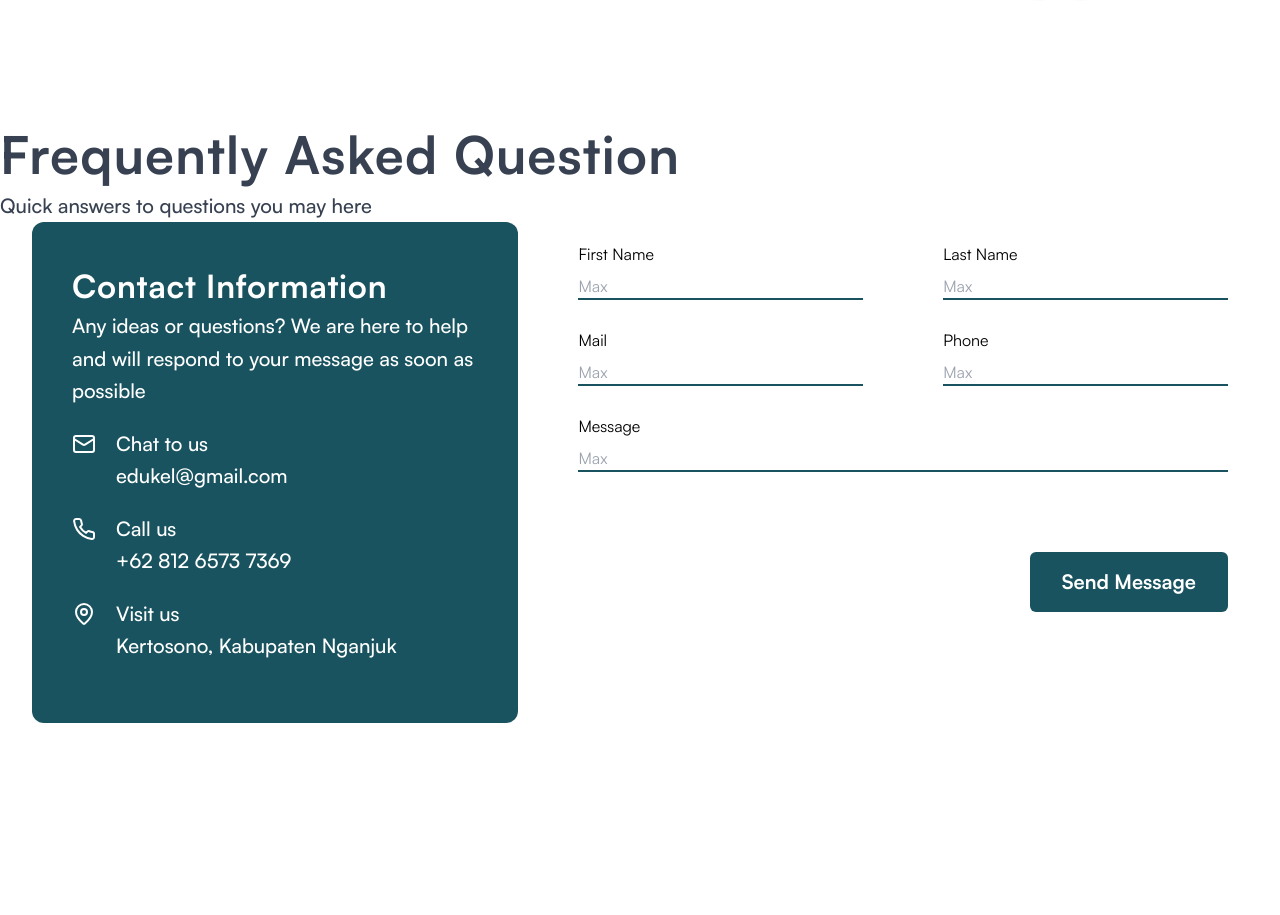
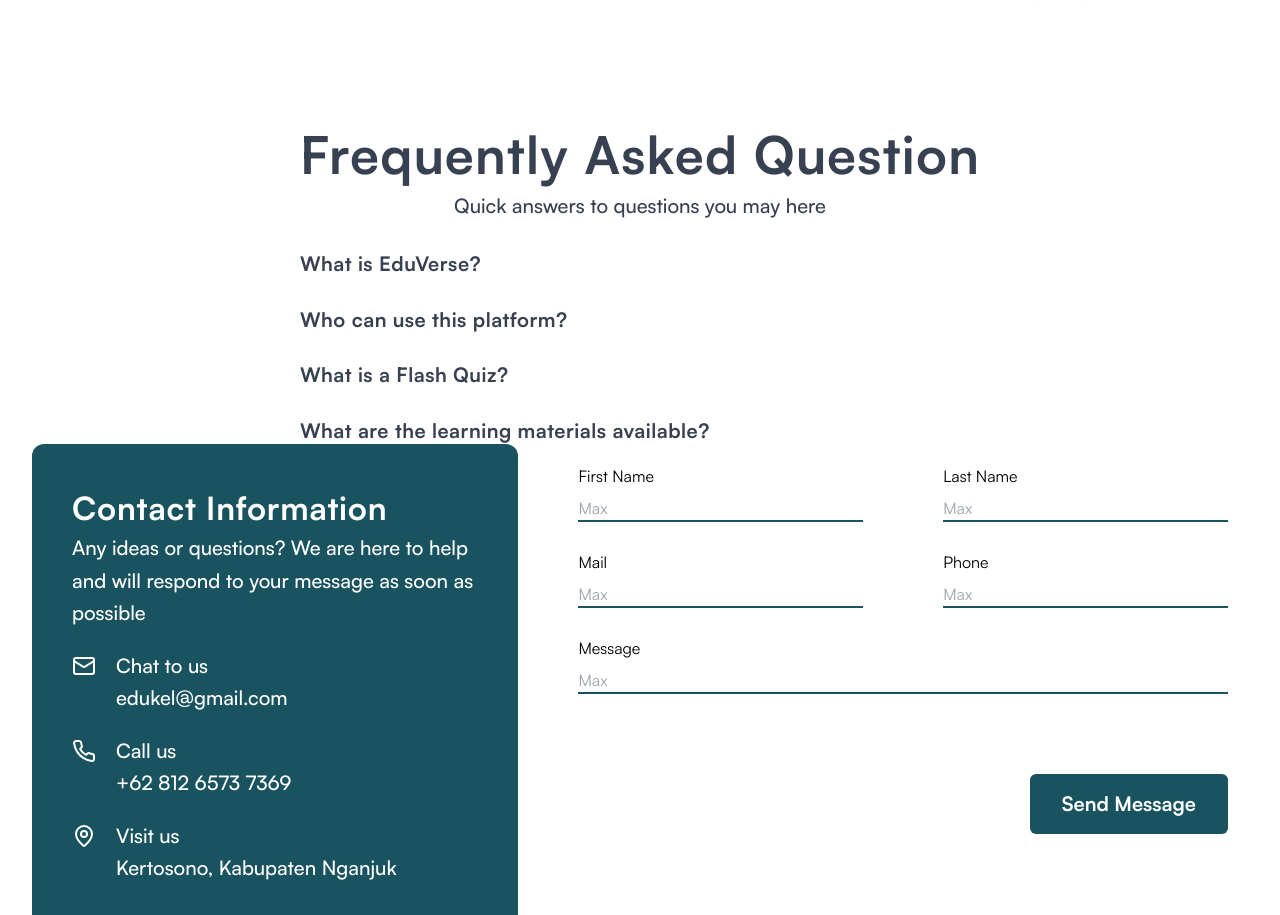
Before and after one commit to haikelz/iitc-2024-web-design, a React (Vite) app: page / in a window 1280 px wide. Shown: the part 2736-3651 px from the top of the page. Before the commit the page ends 3459 px from the top, so only its background shows below. Built offline with nearby package versions, Linux system fonts and the light colour scheme.

Commit message:
feat(faq): add new design for faq section (wip)

```diff
--- a/src/components/Faq.tsx
+++ b/src/components/Faq.tsx
@@ -2,10 +2,24 @@
 
 export default function Faq() {
   return (
-    <section>
-      <div>
-        <Heading as="h2">Frequently Asked Question</Heading>
-        <Paragraph>Quick answers to questions you may here</Paragraph>
+    <section className="flex justify-center">
+      <div className="flex flex-col">
+        <div className="text-center">
+          <Heading as="h2">Frequently Asked Question</Heading>
+          <Paragraph>Quick answers to questions you may here</Paragraph>
+        </div>
+        <div className="mt-7">
+          <Heading as="h4">What is EduVerse?</Heading>
+        </div>
+        <div className="mt-7">
+          <Heading as="h4">Who can use this platform?</Heading>
+        </div>
+        <div className="mt-7">
+          <Heading as="h4">What is a Flash Quiz?</Heading>
+        </div>
+        <div className="mt-7">
+          <Heading as="h4">What are the learning materials available?</Heading>
+        </div>
       </div>
     </section>
   );
```
